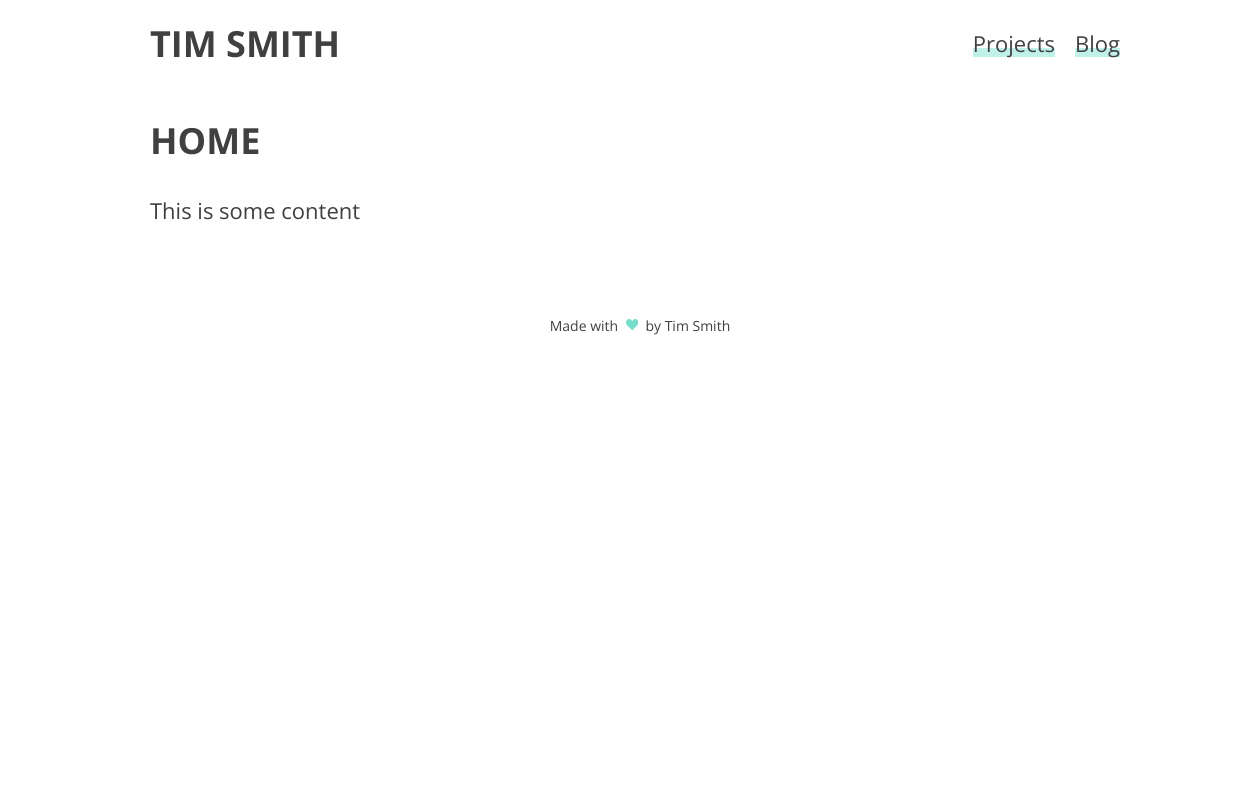
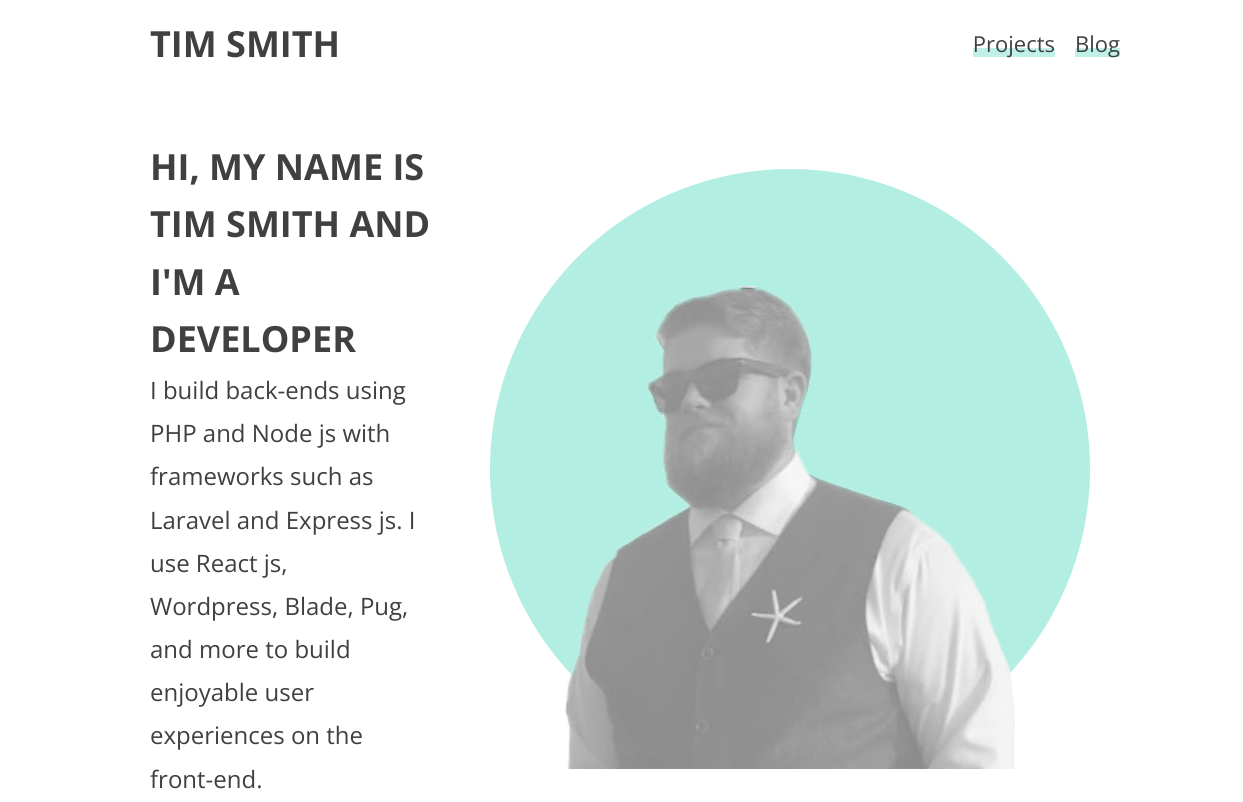
Before and after one commit to iamtimsmith/portfolio-2020, a Gatsby site: page / in a window 1280 px wide. Shown: the top 802 px of the page, 0-1243 px from the left. Built offline with nearby package versions, Linux system fonts and the light colour scheme; Gatsby itself is replaced by a stand-in of ours.

Commit message:
Fixed hero image to use gatsby image.

```diff
--- /dev/null
+++ b/src/components/hero/hero.style.ts
@@ -0,0 +1,107 @@
+import styled from 'styled-components';
+import {media, button} from 'styles';
+
+export const Section = styled.section`
+	display: flex;
+	justify-content: flex-start;
+	align-items: center;
+	position: relative;
+	padding: 0 0 50px;
+
+	${media.desktop} {
+		padding: 50px 0;
+	}
+
+	h1 {
+		text-transform: uppercase;
+		margin: 0;
+		strong {
+			position: relative;
+			&:after {
+				content: '';
+				display: block;
+				position: absolute;
+				left: 0;
+				right: 0;
+				bottom: 5px;
+				width: 0;
+				height: 10px;
+				background: var(--primary);
+				z-index: -1;
+				transition: all 0.3s ease-in-out;
+			}
+			&:nth-child(1):after{
+					animation: onLoad 1s ease-in-out forwards;
+				}
+				&:nth-child(2):after {
+					animation: onLoad 1s ease-in-out 1s forwards;
+				}
+			&:hover:after {
+				transform: rotate(3deg);
+			}
+		}
+	}
+	p {
+		font-size: 2.4rem;
+		line-height: 1.8;
+		margin: 0 30px 0 0;
+	}
+
+	svg {
+		position: absolute;
+		width: 40%;
+		height: auto;
+		right: 0;
+		opacity: 0.9;
+		z-index: -1;
+	}
+
+	@keyframes onLoad {
+		from {
+			width: 0%;
+		}
+		to {
+			width: 100%;
+		}
+	}
+`;
+
+export const Button = styled.a`
+	${button}
+	padding: 10px;
+	margin: 30px 0;
+`;
+
+export const Content = styled.div`
+	flex: 2;
+	display: flex;
+	flex-direction: column;
+	align-items: center;
+	${media.desktop} {
+		flex-direction: row;
+	}
+`;
+
+export const Copy = styled.div`
+	order: 2;
+	flex: 2;
+	${media.desktop} {
+		order: 1;
+	}
+`;
+
+export const Figure = styled.figure`
+	order: 1;
+	display: flex;
+	align-items: center;
+	flex: 1;
+
+	${media.desktop} {
+		order: 2;
+	}
+
+	picture, img {
+		opacity: 0.7;
+		max-width: 100%;
+	}
+`;
--- /dev/null
+++ b/src/components/hero/hero.tsx
@@ -0,0 +1,28 @@
+import React from 'react';
+import PropTypes from 'prop-types';
+import Img from 'gatsby-image';
+import {Section, Copy, Content, Figure} from './hero.style';
+import {IHero} from './hero.i';
+
+
+export const Hero = ({title, content, image}: IHero) => {
+	return (
+		<Section aria-label='hero section'>
+			<Content>
+				<Copy>
+					<h1 dangerouslySetInnerHTML={{__html: title}} />
+					<p>{content}</p>
+				</Copy>
+				<Figure>
+					<Img fixed={image} alt={title} />
+				</Figure>
+			</Content>
+		</Section>
+	);
+}
+
+Hero.propTypes = {
+	title: PropTypes.string,
+	content: PropTypes.string,
+	image: PropTypes.object,
+}
--- a/src/components/index.ts
+++ b/src/components/index.ts
@@ -3,3 +3,4 @@ export {Header} from 'components/header/header';
 export {Footer} from 'components/footer/footer';
 export {Social} from 'components/social/social';
 export {BackToTop} from 'components/backToTop/backToTop';
+export {Hero} from 'components/hero/hero';
--- a/src/pages/index.tsx
+++ b/src/pages/index.tsx
@@ -1,13 +1,40 @@
 import React from 'react';
-import {Layout} from 'components';
+import {graphql} from 'gatsby';
+import {FixedObject} from 'gatsby-image';
+import {Layout, Hero} from 'components';
 
-const IndexPage = () => {
+interface IProps {
+	data: {
+		file: {
+			childImageSharp: {
+				fixed: FixedObject;
+			}
+		}
+	}
+}
+
+const IndexPage = ({data}: IProps) => {
 	return (
 		<Layout>
-			<h1>Home</h1>
-			<p>This is some content</p>
+			<Hero
+				title={`Hi, my name is <strong>Tim Smith</strong> and I'm a <strong>developer</strong>`}
+				content={`I build back-ends using PHP and Node js with frameworks such as Laravel and Express js. I use React js, Wordpress, Blade, Pug, and more to build enjoyable user experiences on the front-end.`}
+				image={data.file.childImageSharp.fixed}
+			/>
 		</Layout>
 	);
 }
 
+export const query = graphql`
+	query {
+		file(name: {eq:"timsmith-teal"}) {
+			childImageSharp {
+				fixed(width: 600) {
+					...GatsbyImageSharpFixed_withWebp_noBase64
+				}
+			}
+		}
+	}
+`;
+
 export default IndexPage;
--- /dev/null
+++ b/src/styles/button.ts
@@ -0,0 +1,17 @@
+export const button = `
+	border: 2px solid var(--grey-900);
+	padding: 6px 15px;
+	font-size: 2.2rem;
+	font-family: var(--sans-serif);
+	font-weight: 300;
+	line-height: 1.6;
+	background: var(--light);
+	outline-color: var(--primary);
+	cursor: pointer;
+	transition: all 0.3s;
+
+	&:hover {
+		background: var(--grey-900);
+		color: var(--grey-0);
+	}
+`;
--- a/src/styles/index.ts
+++ b/src/styles/index.ts
@@ -1,3 +1,4 @@
 export {GlobalStyles} from 'styles/global';
 export {reset} from 'styles/reset';
 export {media} from 'styles/media';
+export {button} from 'styles/button';
```
Also changed, not shown: src/components/hero/hero.i.ts (added, +7 -0 lines), src/components/hero/hero.test.tsx (added, +38 -0 lines), src/images/timsmith-teal.png (added).
